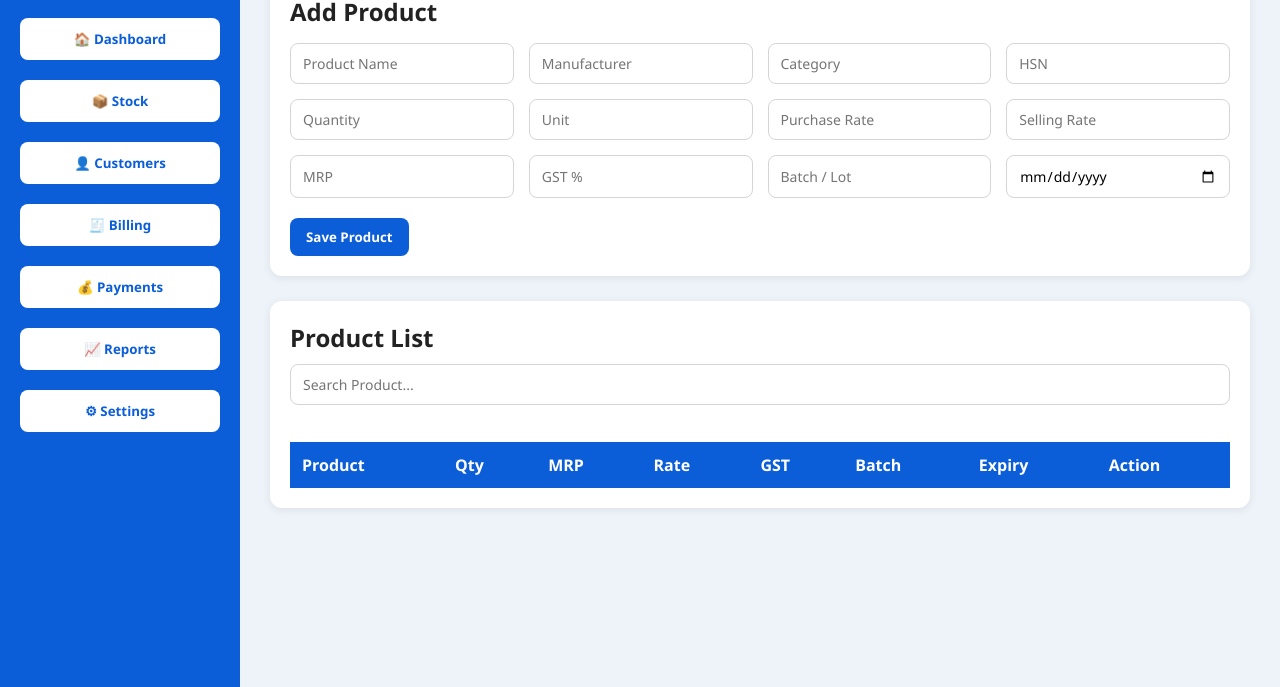
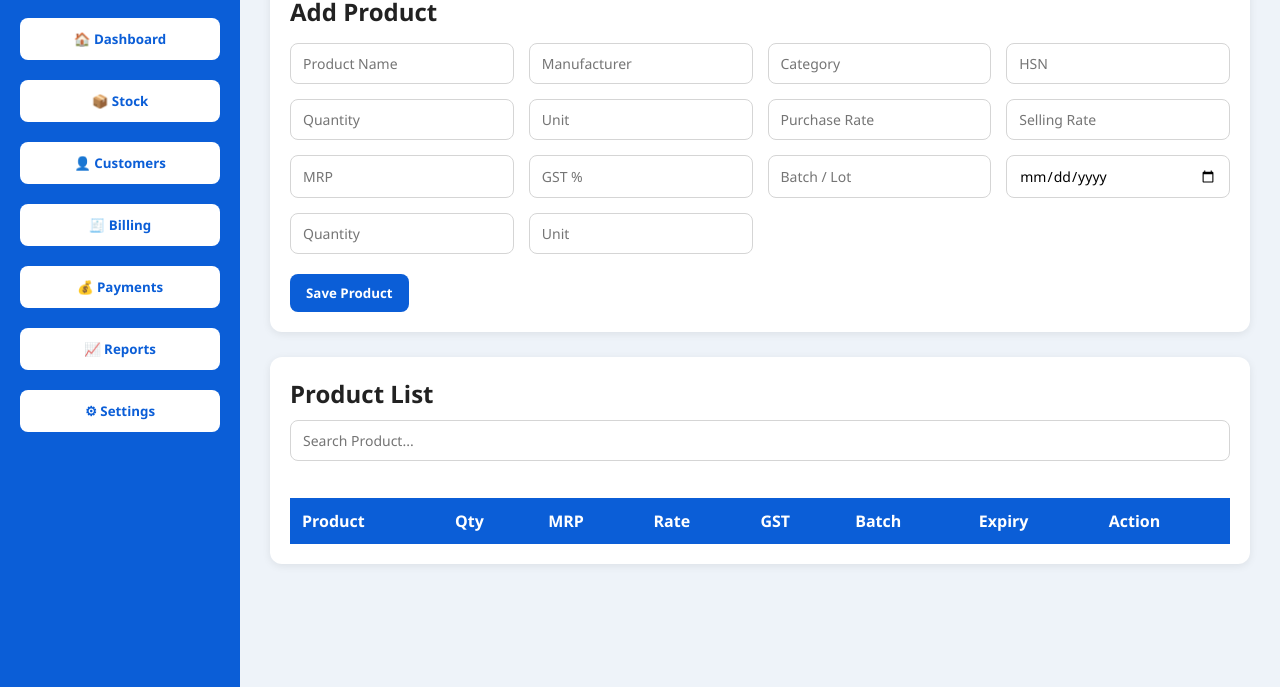
Before and after one commit to microkhaledshafi/geniusscientificERP, a plain HTML site: page index.html in a window 1280 px wide. Both pictures are taken after a click on the button "📦 Stock". Shown: the part 113-800 px from the top of the page. Drawn offline with nearby package versions, Linux system fonts and the light colour scheme.

Commit message:
Update index.html

```diff
--- a/index.html
+++ b/index.html
@@ -228,6 +228,15 @@ placeholder="Batch / Lot">
 <input
 id="productExpiry"
 type="date">
+
+  <input
+    id="quantity"
+    type="number"
+    placeholder="Quantity">
+
+<input
+    id="unit"
+    placeholder="Unit">
 
 </div>
 
```
